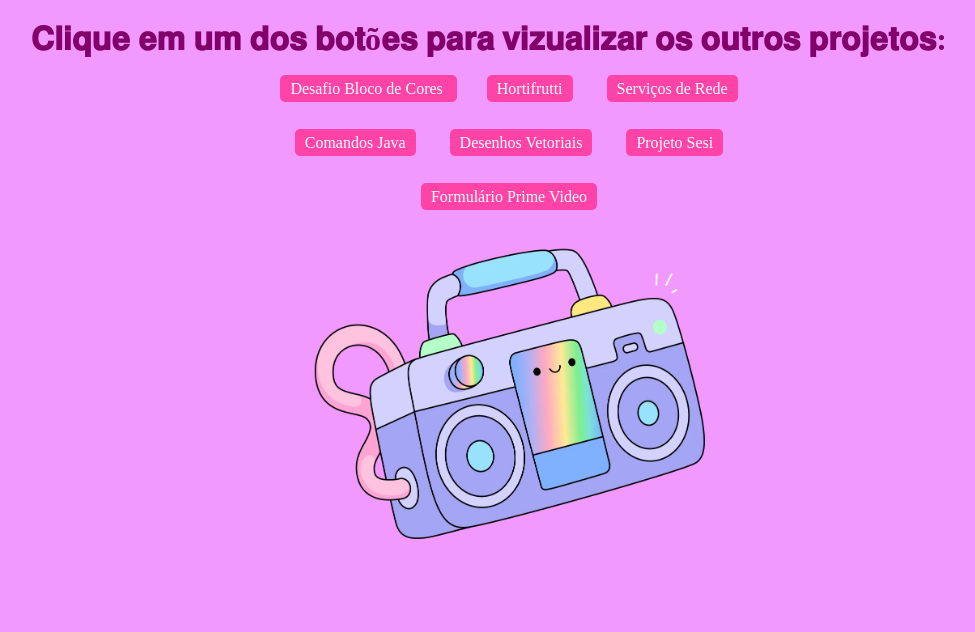
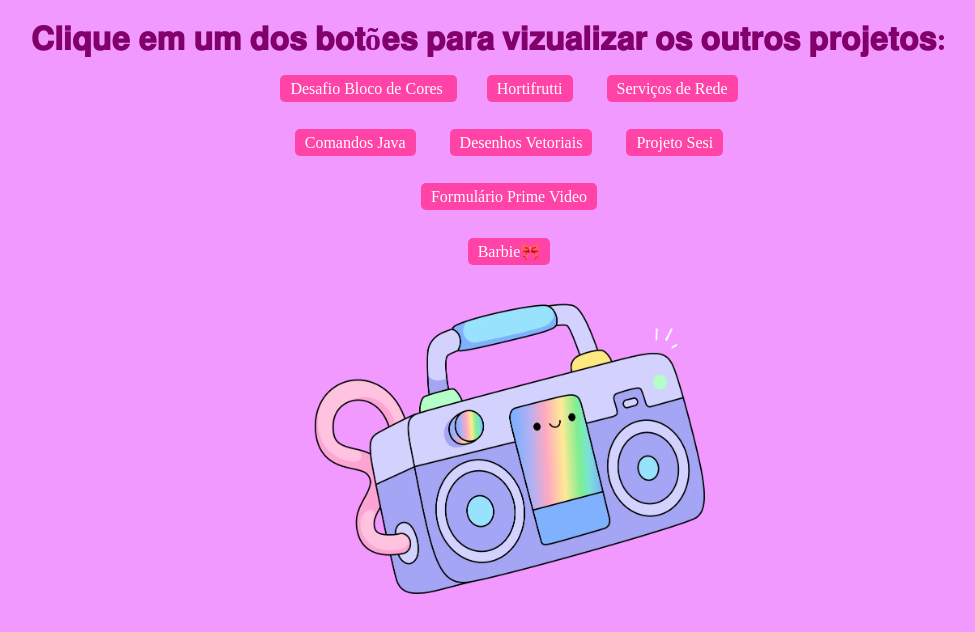
Before and after one commit to dMedice/Portifolio, a plain HTML site: page outros.html in a window 1280 px wide. Shown: the whole page, without its empty margins (151-1126 px from the left). Drawn offline with Linux system fonts and the light colour scheme.

Commit message:
Update outros.html

```diff
--- a/outros.html
+++ b/outros.html
@@ -25,6 +25,8 @@
         <br><br><br>
         <li><a href="https://dmedice.github.io/primevideos_form/">Formulário Prime Video</a></li>
         <br><br><br>
+         <li><a href="https://dmedice.github.io/barbie-filme/">Barbie🎀</a></li>
+         <br><br><br>
 
 <img  width="400px"  src="./img/doodle.webp">
 
```
